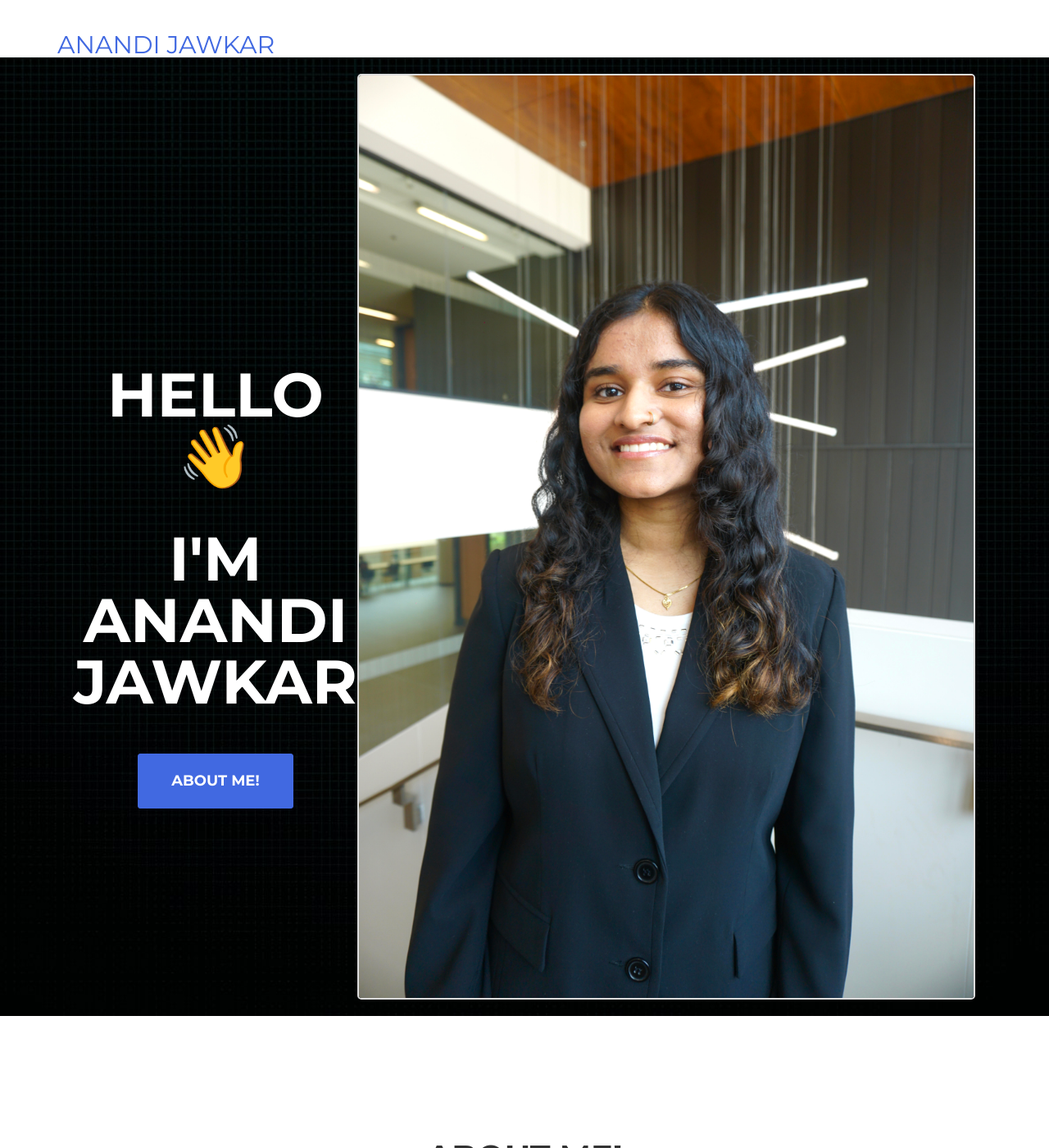
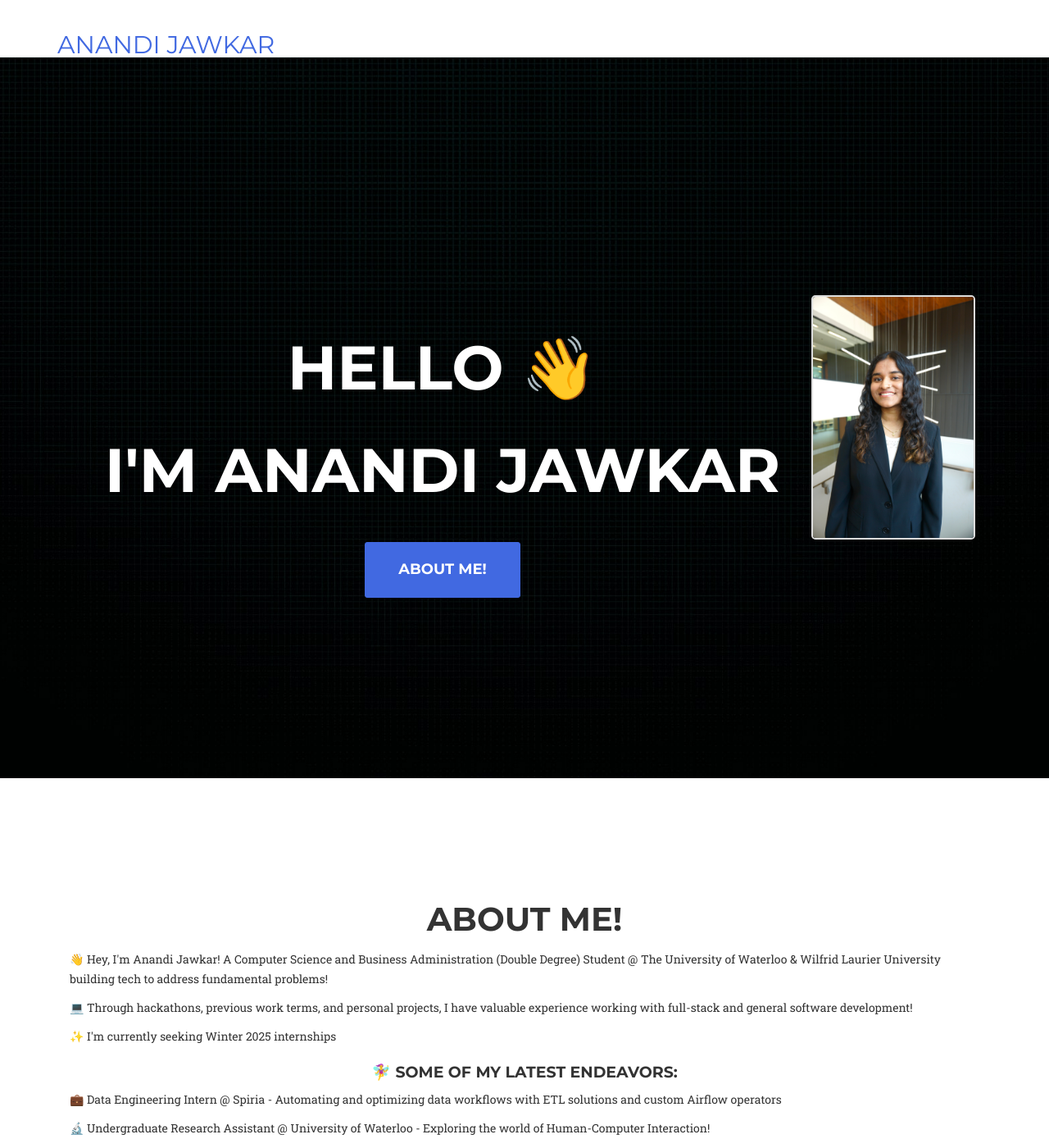
Before and after one commit to anandijawkar/aj, a Jekyll site: the page built from index.html, in a window 1280 px wide and 1400 px high. Shown: the whole window at 82% size. Built offline with Jekyll 4.4.1, drawn with Linux system fonts in a browser that asks for light colours; nearby versions of some CDN libraries; some web fonts are replaced; library files that are not in the unit come from our copies.

Commit message:
Update header.html

```diff
--- a/_includes/header.html
+++ b/_includes/header.html
@@ -69,6 +69,7 @@
         flex: 1;
     }
     .intro-image img {
+        width: 200px; /* Set the desired fixed width */
         max-width: 100%;
         height: auto;
         border: 2px solid #ddd;
@@ -82,8 +83,12 @@
         .intro-text {
             margin-bottom: 20px;
         }
+        .intro-image img {
+            width: 100%; /* Ensure the image is responsive on small screens */
+        }
     }
 </style>
+
 
 
 <!--
```
